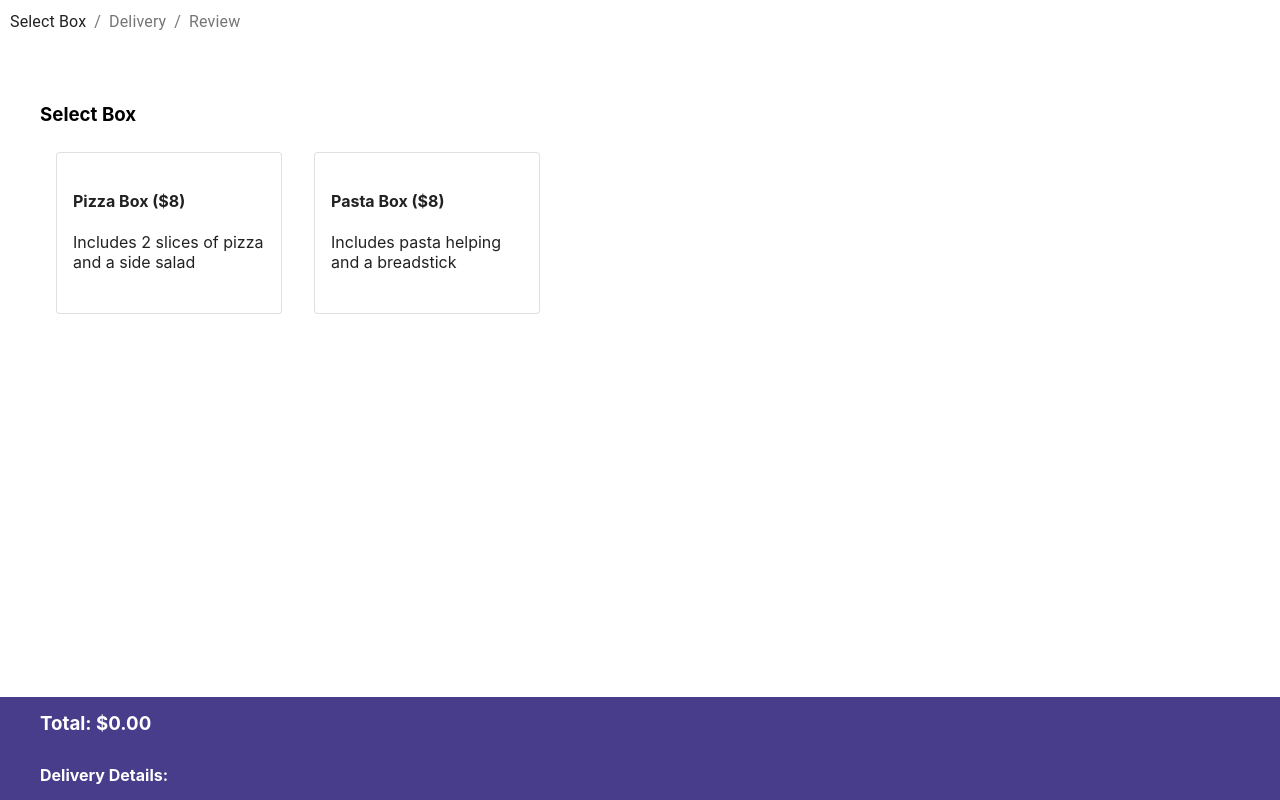
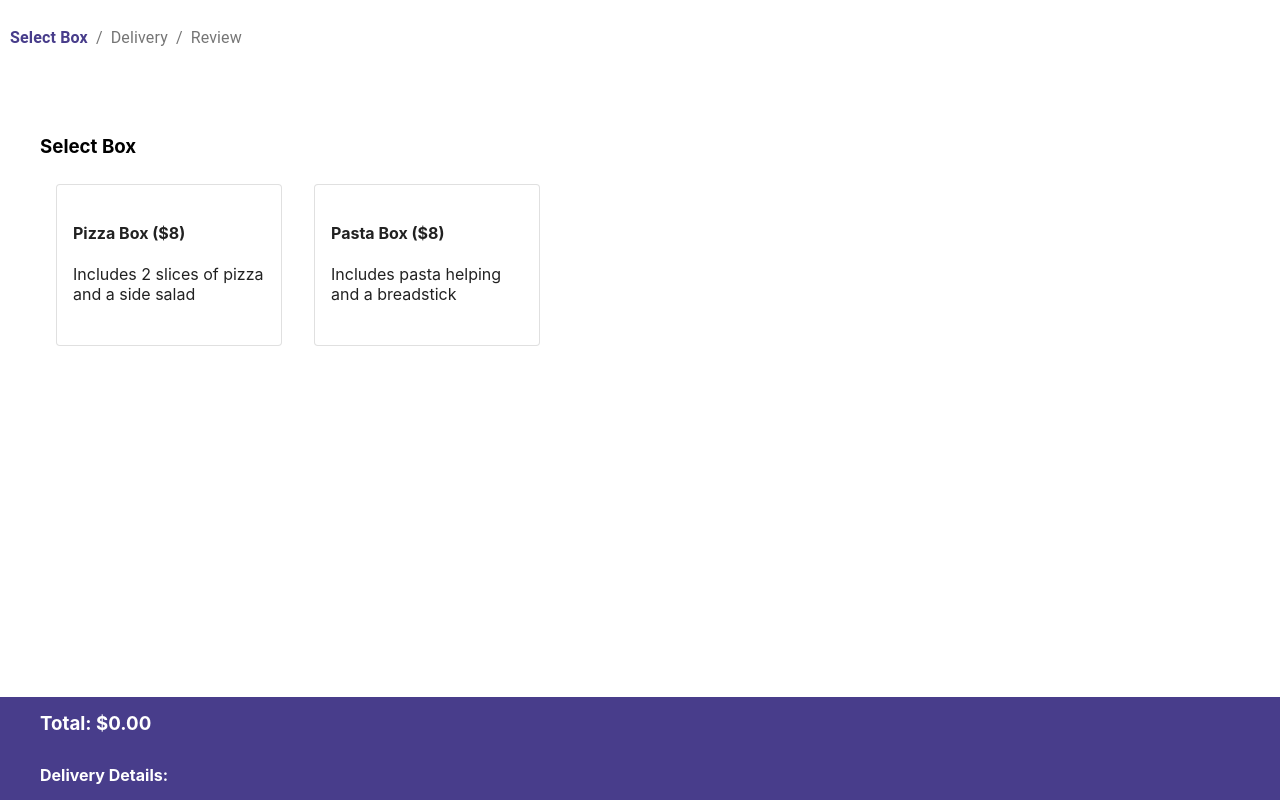
Before and after one commit to lhendriks1/lunch-box, a React (Create React App) app: page / in a window 1280 px wide. Shown: the top 800 px of the page. Built offline with nearby package versions, Linux system fonts and the light colour scheme.

Commit message:
Implement back button func

```diff
--- a/package.json
+++ b/package.json
@@ -4,6 +4,7 @@
   "private": true,
   "dependencies": {
     "@material-ui/core": "^4.11.4",
+    "@material-ui/icons": "^4.11.2",
     "@testing-library/jest-dom": "^5.12.0",
     "@testing-library/react": "^11.2.7",
     "@testing-library/user-event": "^12.8.3",
--- a/src/components/AddressForm.jsx
+++ b/src/components/AddressForm.jsx
@@ -28,13 +28,15 @@ export default function AddressForm({updateAddress, setActiveLink}) {
     }
 
     return (
-        <form className={classes.root} noValidate autoComplete="off" onSubmit={handleSubmit}>
-            <TextField id="name" label="Name" variant="filled" required helperText='Full Name' value={address.name} onChange={e => setAddress(v => ({...v, name: e.target.value}))} />
-            <TextField id="address" label="Address" variant="filled" required  helperText='Address, City, State, Zip' value={address.address} onChange={e => setAddress(v => ({...v, address: e.target.value}))} />
+        <form className={classes.root} autoComplete="off" onSubmit={handleSubmit}>
+            <TextField id="name" label="Name" variant="filled" required value={address.name} onChange={e => setAddress(v => ({...v, name: e.target.value}))} />
+            <TextField id="address" label="Address" variant="filled" required value={address.address} onChange={e => setAddress(v => ({...v, address: e.target.value}))} />
             <TextField id="notes" label="Instructions for driver" variant="filled" value={address.notes} onChange={e => setAddress(v => ({...v, notes: e.target.value}))}/>
-            <Button type="submit" variant="contained" color="primary" className={classes.button}>
+            <div className='flex'>
+            <Button type="submit" variant="contained" color="primary" className={classes.button} disabled={!address.name || !address.address}>
                 Review Order
             </Button>
+            </div>
         </form>
     );
 }
--- a/src/components/Breadcrumbs.jsx
+++ b/src/components/Breadcrumbs.jsx
@@ -15,15 +15,15 @@ export default function ActiveLastBreadcrumb({
   let formattedLinks = links.map((link, i) => {
     const isActive = activeLink === i;
     return (
-      <Link
+      <p
         key={i}
         color={isActive ? "textPrimary" : "inherit"}
-        onClick={(e) => handleClick(e, i)}
+        //onClick={(e) => handleClick(e, i)}
         aria-current={isActive}
-        disabled={link === 'add-ons'}
+        className={isActive && 'active'}
       >
         {link}
-      </Link>
+      </p>
     );
   });
   return <div className='p-10'><Breadcrumbs aria-label="breadcrumb">{formattedLinks}</Breadcrumbs></div>;
--- a/src/components/LunchForm.jsx
+++ b/src/components/LunchForm.jsx
@@ -8,6 +8,7 @@ import {
 } from "@material-ui/core";
 import SimplePaper from "./Paper";
 import AddressForm from "./AddressForm";
+import ArrowBack from '@material-ui/icons/ArrowBack';
 
 import { COSTS, DEFAULT, OPTIONS } from "../constants";
 import Summary from "./Summary";
@@ -71,8 +72,8 @@ const LunchForm = ({ lunchBox, setLunchBox, activeLink, setActiveLink, total })
       >
       <Divider />
         <h3>Add-Ons</h3>
-        <FormGroup row>{customizationOptions}</FormGroup>
-        <Button
+          <FormGroup row>{customizationOptions}</FormGroup>
+          <Button
           variant="contained"
           color="primary"
           onClick={() => setActiveLink(1)}
@@ -85,12 +86,14 @@ const LunchForm = ({ lunchBox, setLunchBox, activeLink, setActiveLink, total })
           (activeLink !== 1) && "hidden"
         }`}
       >
-        <h3>Delivery Options</h3>
-        <AddressForm updateAddress={updateAddress} setActiveLink={setActiveLink} />
+          <span onClick={() => setActiveLink(0)} className='back'><ArrowBack fontSize="small"/> BACK</span>
+          <h3>Delivery Options</h3>
+          <AddressForm updateAddress={updateAddress} setActiveLink={setActiveLink} />
       </div>
         <div
             className={`form-section summary-page ${(activeLink !== 2) && "hidden"}`}
         >
+            <span onClick={() => setActiveLink(1)} className='back'><ArrowBack fontSize="small"/> BACK</span>
             <h3>Review Your Order</h3>
             <Summary lunchBox={lunchBox} total={total}/>
             <Button variant="contained" color='primary' disabled={!lunchBox.box || !lunchBox.address.address}>Submit Order</Button>
--- a/src/index.css
+++ b/src/index.css
@@ -47,6 +47,15 @@ code {
   padding: 10px 40px;
 }
 
+.back {
+  cursor: pointer;
+  display:flex;
+  align-content: center;
+  color: #3f51b5;
+  font-size: 0.875rem;
+  letter-spacing: 0.02857em;
+}
+
 .hidden {
   display: none;
 }
@@ -73,3 +82,8 @@ div.summary-page > div.summary {
   position: relative;
   padding: 0;
 }
+
+.active {
+  color: darkslateblue;
+  font-weight: bold;
+}
```
Also changed, not shown: 1 other file (tests, documents, lock files or other folders).
